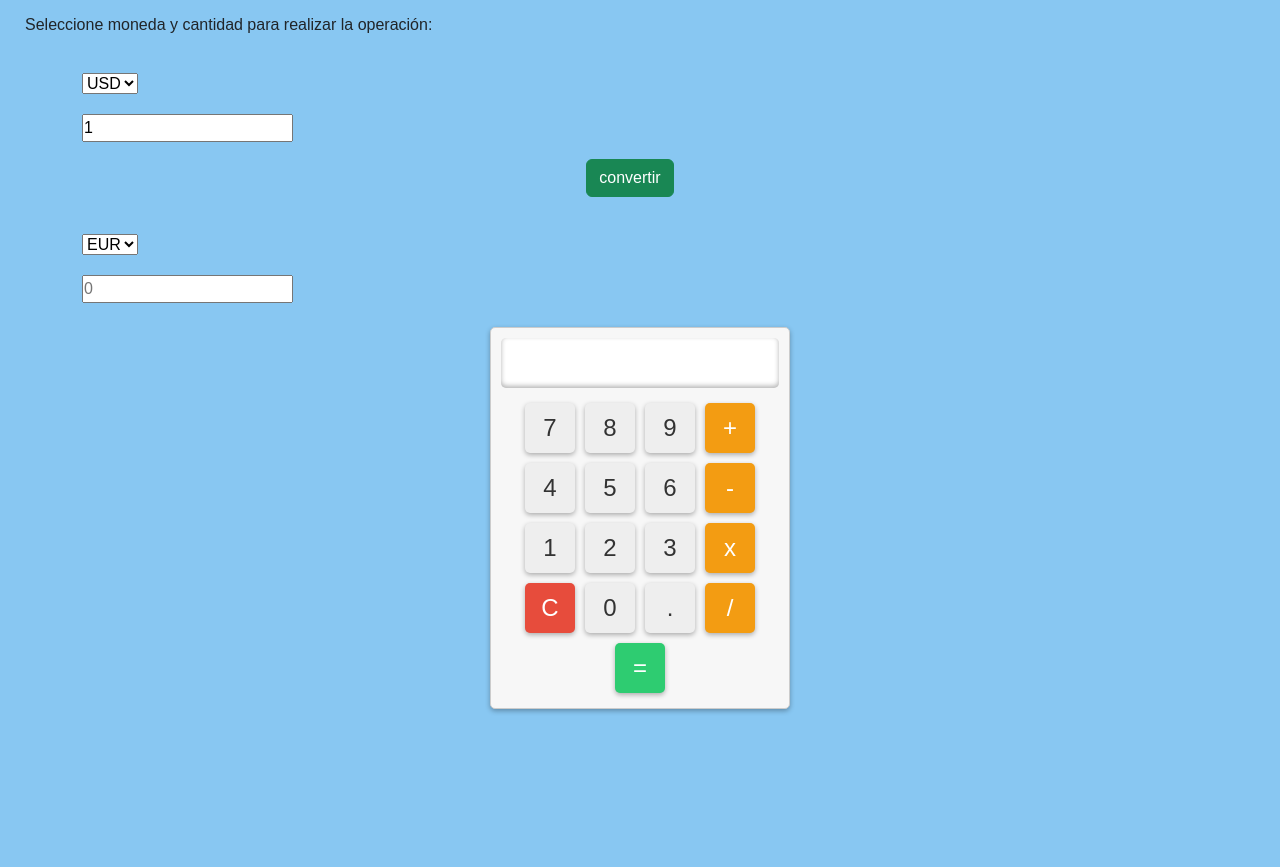
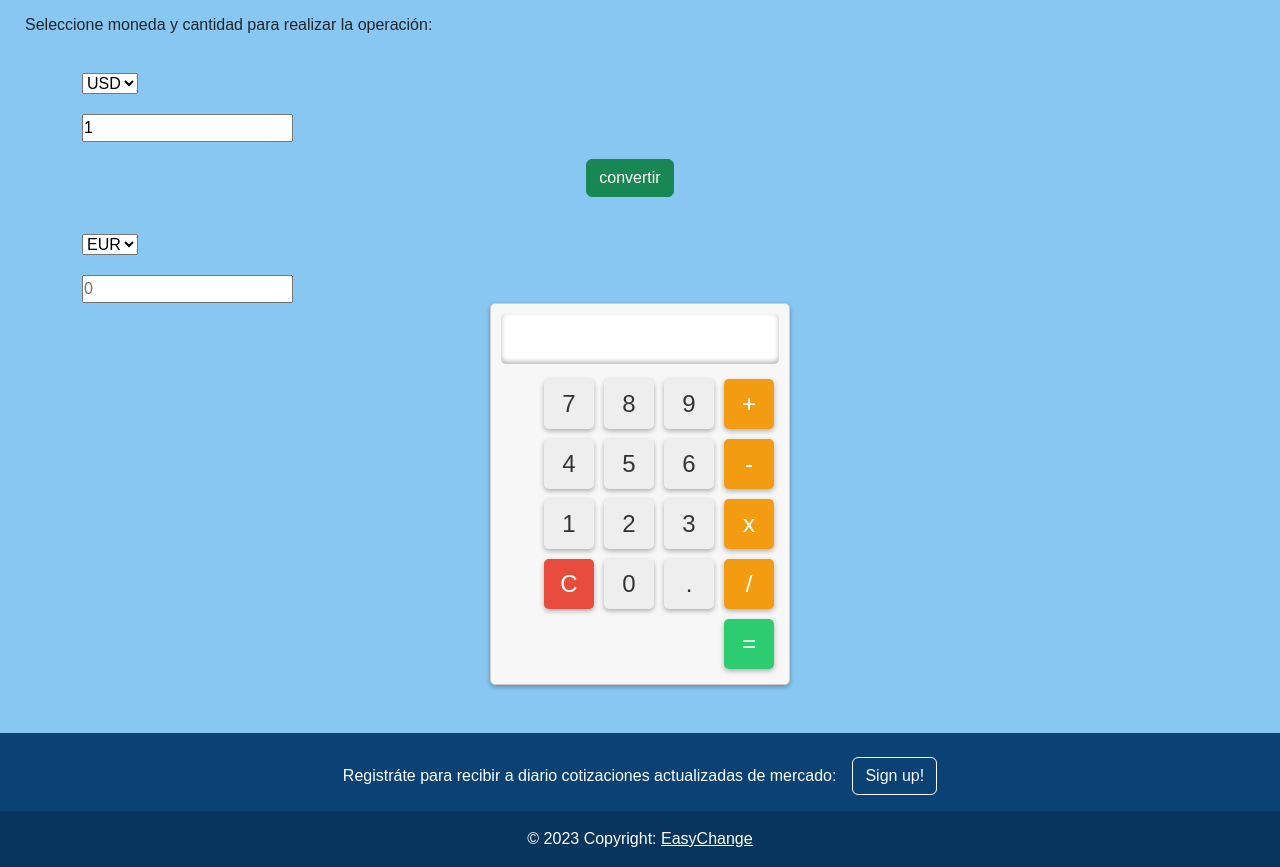
Before and after one commit to MathiasVidarte/Javascript-proyecto-coder, a plain HTML site: page index.html in a window 1280 px wide. Shown: the part 119-986 px from the top of the page. Before the commit the page ends 852 px from the top, so only its background shows below. Drawn offline with nearby package versions, Linux system fonts and the light colour scheme; no server answers.

Commit message:
agregue footer

```diff
--- a/css/style.css
+++ b/css/style.css
@@ -10,11 +10,7 @@
 .body{
     background: rgb(136,199,242);
     font-family: Arial, Helvetica, sans-serif;
-    display: flex;
-    flex-direction: column;
-    justify-content: center ;
-    align-items:center ;
-    height: 100%;
+
 
     }
 
@@ -64,16 +60,12 @@
 
 
 
-.formulariousuarios { width: 30%;
-                    margin: 7%;
-                              }
+.calculadora {
 
-
-.calculadora {
            display: flex;
            flex-wrap:wrap;
-           justify-content:center;
-           align-items:center;
+           justify-content:end;
+           align-items:end;
            padding: 10px;
            border: 1px solid #ccc;
            border-radius: 5px;
@@ -82,6 +74,7 @@
            margin: 0 auto;
            box-shadow: 0px 2px 5px rgba(0,0,0,0.3);
               }
+
 
  .display {
        width: 100%;
@@ -136,7 +129,7 @@
                }
 
  .loading i {
-      color:rgb(2, 77, 2);
+      color:white;
       font-size: 64px;
       -webkit-animation-name: rotar;
                 animation-name: rotar;
--- a/index.html
+++ b/index.html
@@ -76,9 +76,8 @@
         </select>
       </div>
 
+
     <input type="number" id="cantidad-dos" placeholder="0" >
-  <br>
-  <br>
 
     <div class="calculadora">
       <input type="text" class="display" readonly>
@@ -100,7 +99,15 @@
       <button class="button operator" onclick="addToDisplay('/')">/</button>
       <button class="button equal" onclick="calculadora()">=</button>
     </div>
+
+
+
+  </div>
+
   <br>
+  <br>
+
+
 
 
   </div>
@@ -108,5 +115,38 @@
 
     <script src="./js/main.js"></script>
 
+
+
+
+  <section class="">
+
+  <footer class="text-center text-white" style="background-color: #0a4275;">
+
+    <div class="container p-4 pb-0">
+
+      <section class="">
+        <p class="d-flex justify-content-center align-items-center">
+          <span class="me-3">Registráte para recibir a diario cotizaciones actualizadas de mercado:</span>
+          <button type="button" class="btn btn-outline-light btn-rounded">
+            Sign up!
+          </button>
+        </p>
+      </section>
+
+    </div>
+
+
+
+    <div class="text-center p-3" style="background-color: rgba(0, 0, 0, 0.2);">
+      © 2023 Copyright:
+      <a class="text-white" href="./index.html">EasyChange</a>
+    </div>
+
+  </footer>
+
+</section>
+
+</div>
+
 </body>
 </html>
```
Lines whose indentation alone changed are shown as unchanged.
